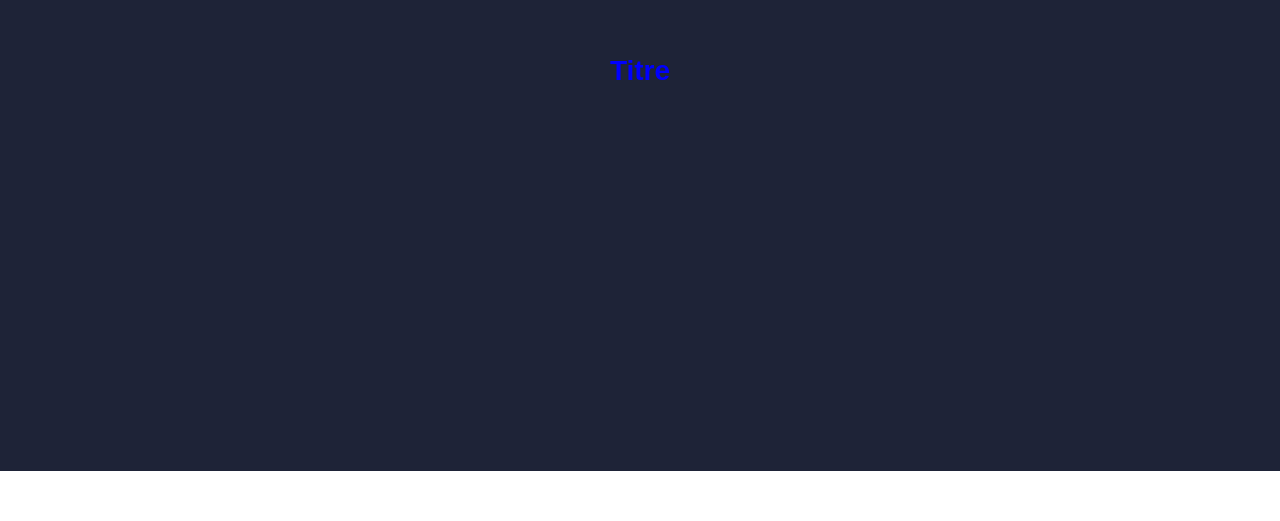
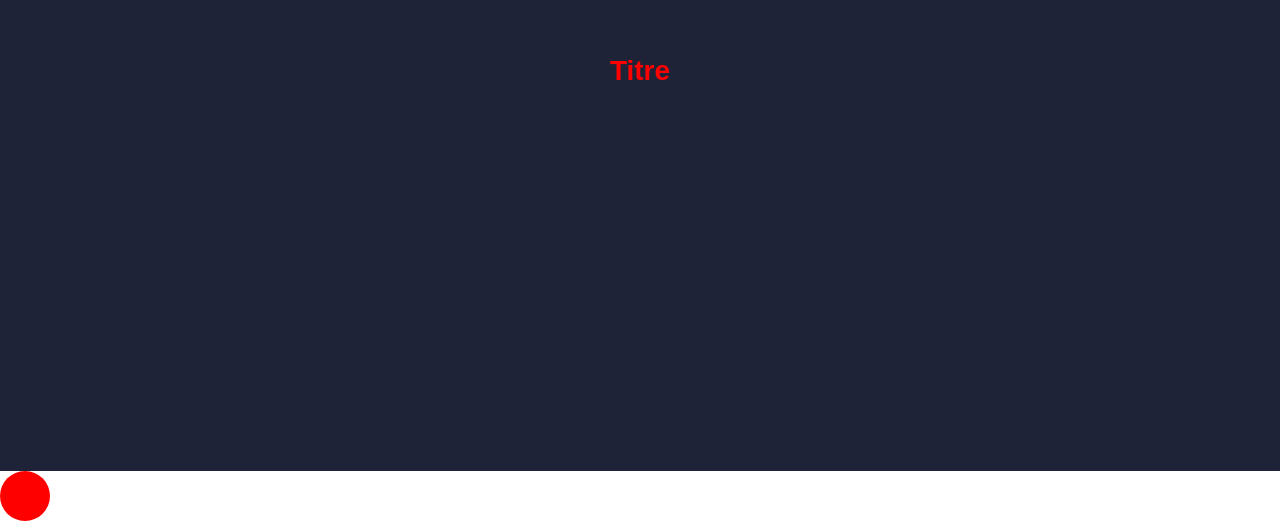
Before and after one commit to Anth0-12/Oh-my-code-modele, a plain HTML site: page initiation/index.html in a window 1280 px wide. Shown: the part 329-850 px from the top of the page. Before the commit the page ends 800 px from the top, so only its background shows below. Drawn offline with Linux system fonts and the light colour scheme.

Commit message:
Add files via upload

```diff
--- a/initiation/script.js
+++ b/initiation/script.js
@@ -1,5 +1,15 @@
-const titre = document.getElementById("titre");
+// Je sélectionne et stock
+const btnRed = document.getElementById("btn-red");
+let compteur = 0;
+console.log(compteur, "compteur initial");
 
-titre.style.color = "blue";
+// Je soumets le cercle rouge à une action
+btnRed.addEventListener("click", function () {
+  console.log("Clique sur le cercle rouge");
 
-const btnRed = document.getElementById("btn-red");
+  // Ici l'action
+
+  // Incrémenter le compteur de 1
+  compteur = compteur + 1;
+  console.log(compteur, "compteur incrementé");
+});
--- a/initiation/style.css
+++ b/initiation/style.css
@@ -27,3 +27,10 @@ body {
 h1 {
     color: red;
 }
+
+#btn-red {
+    background-color: red;
+    height: 50px;
+    width: 50px;
+    border-radius: 50%;
+}
```
